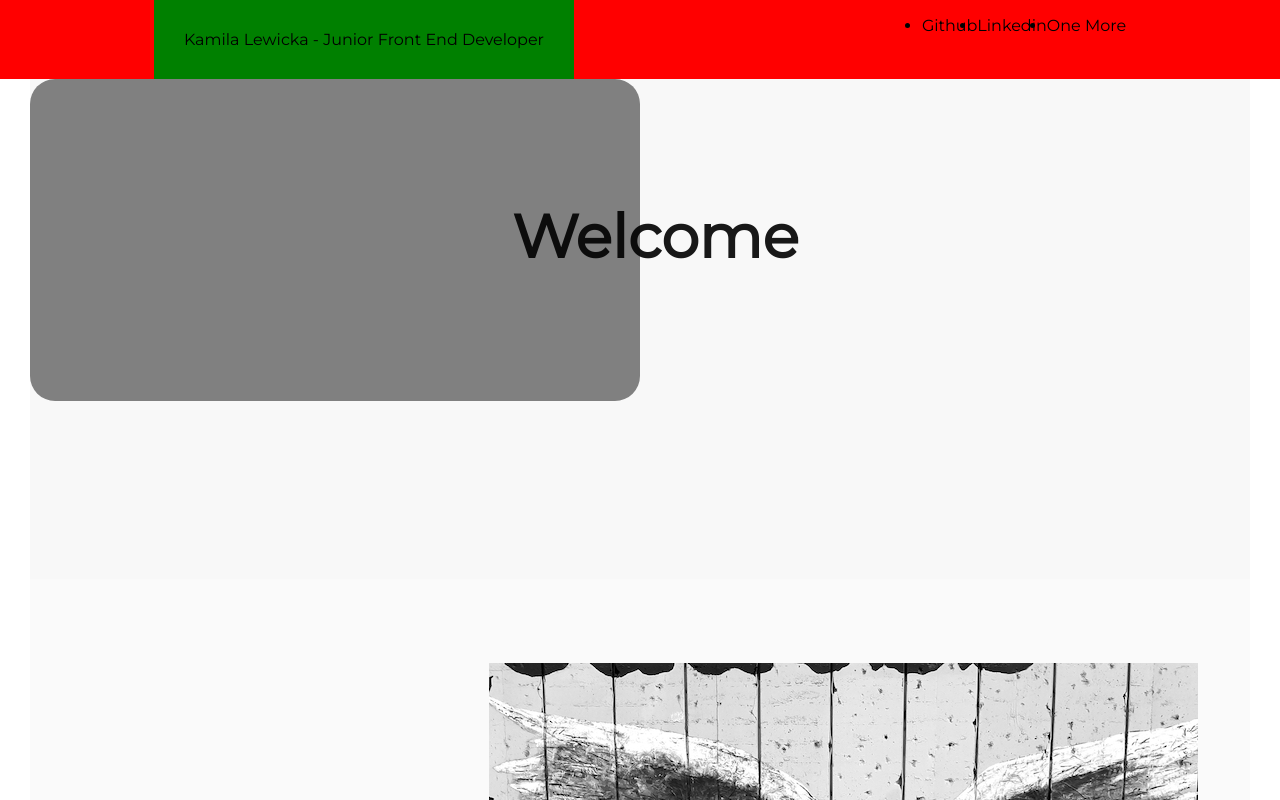
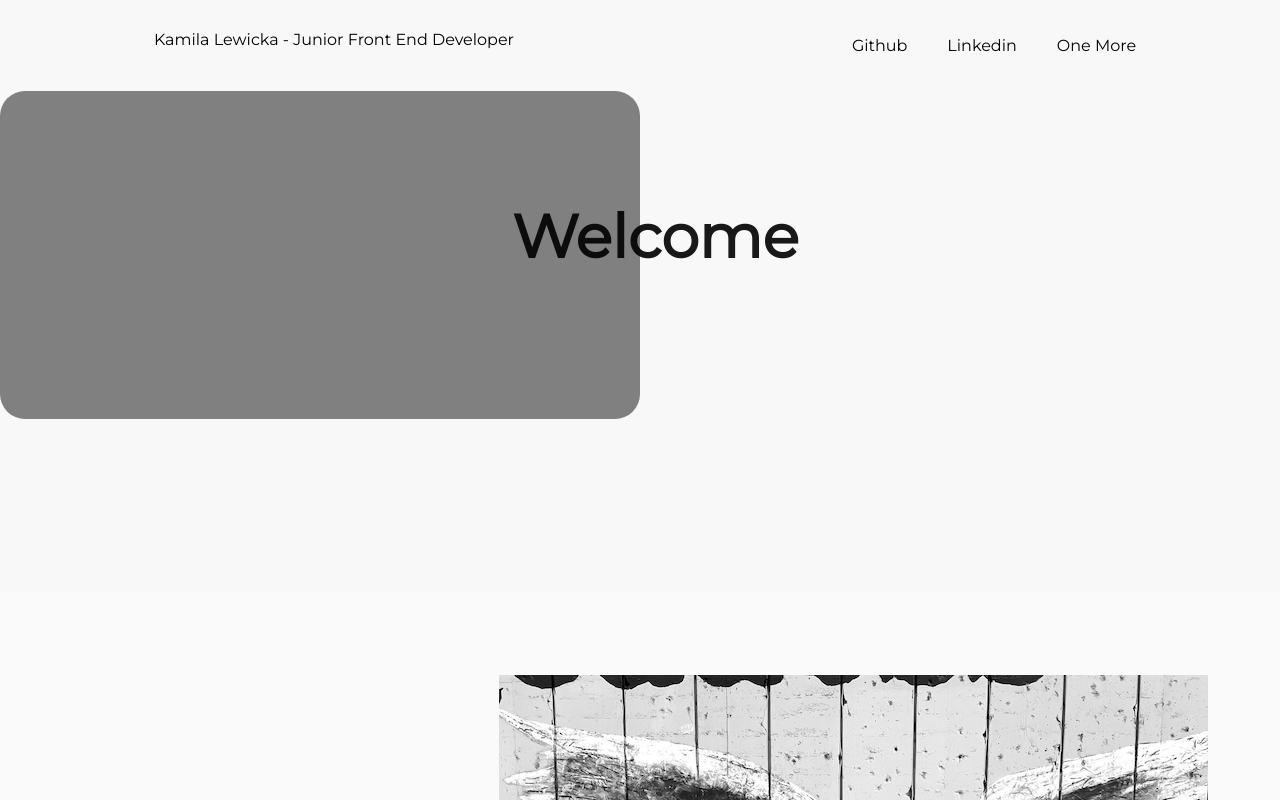
Before and after one commit to kamilalew/portfolio, a React (Create React App) app: page / in a window 1280 px wide. Shown: the top 800 px of the page. Built offline with nearby package versions, Linux system fonts and the light colour scheme.

Commit message:
Moved Header to new component, inititated Welcome component

```diff
--- a/src/App.css
+++ b/src/App.css
@@ -1,40 +1,10 @@
 .App {
   text-align: center;
   font-family: 'Montserrat', sans-serif;
+  background-color: #f8f8f8;
 }
 
-.main_header {
-  color: black;
-  background-color: red;
-  display: flex;
-  justify-content: space-around;
-}
-
-.main_header ul{
-  display: flex;
-}
-
-.main_container {
-  background-color: #f8f8f8;
-  height: 1000px;
-}
-
-@media only screen and (min-width: 600px) {
-  .main_container {
-    margin: 0 30px 0 30px;
-  }
-}
-
-header {
-  text-align: left;
-  padding: 30px;
-  /* position: fixed; */
-  right: 0;
-  left: 0;
-  z-index: 999;
-}
-
-.welcome {
+.welcome-message {
   position: absolute;
   top: 25%;
   left: 20%;
@@ -45,35 +15,30 @@ header {
 }
 
 @media only screen and (min-width: 600px) {
-  header {
-    left: 40%;
-    /* position: fixed; */
-    background-color: green;
-  }
-  .welcome {
+  .welcome-message {
     top: 25%;
     left: 40%;
   }
 }
 
-.introduction_container {
+.Welcome-wrapper {
   height: 400px;
 }
 
 @media only screen and (min-width: 600px) {
-  .introduction_container {
+  .Welcome-wrapper {
     display: flex;
     height: 500px;
   }
 }
 
-.introduction_container:hover .welcome {
+.Welcome-wrapper:hover .welcome {
   opacity: 0;
   transition: opacity ease-in 1s;
 }
 
-.introduction_container:hover .left_intro_container {
-  background-color: crimson;
+.Welcome-wrapper:hover .left_intro_container {
+  background-color: #e30b5d;
   flex: 2;
 }
 
@@ -81,7 +46,7 @@ header {
   height: 200px;
   background-color: grey;
   flex: 1;
-  transition: flex linear 2s, background-color ease-in 2s;
+  transition: flex linear 1s, background-color ease-in 1s;
   padding-top: 10%;
   border-radius: 25px;
 }
@@ -91,7 +56,7 @@ header {
   padding: 10px;
 }
 
-.introduction_container:hover .left_intro_text_1, .introduction_container:hover .left_intro_text_2, .introduction_container:hover .left_intro_text_3 {
+.Welcome-wrapper:hover .left_intro_text_1, .Welcome-wrapper:hover .left_intro_text_2, .Welcome-wrapper:hover .left_intro_text_3 {
   opacity: 1;
   color: white;
   font-size: 20px;
--- a/src/App.js
+++ b/src/App.js
@@ -4,30 +4,14 @@ import reactIcon from './images/react.svg';
 import cssIcon from './images/css.svg';
 import html5Icon from './images/html5.svg';
 import jsIcon from './images/js.png';
+import Header from './Header/Header.js';
+import Welcome from './Welcome/Welcome.js';
 
 function App() {
   return (
     <div className="App">
-      <div className='main_header'>
-        <header>Kamila Lewicka - Junior Front End Developer</header>
-        <ul className='header_information'>
-          <li>Github</li>
-          <li>Linkedin</li>
-          <li>One More</li>
-        </ul>
-      </div >
-      <div className='main_container'>
-        <div className='introduction_container'>
-          <div className='welcome'>Welcome</div>
-          <div className='left_intro_container'>
-            <div className='left_intro_container_text'>
-              <div className='left_intro_text_1'>Hello</div>
-              <div className='left_intro_text_2'>My name is Kamila</div>
-              <div className='left_intro_text_3'>I'm a Front End Web Developer</div>
-            </div>
-          </div>
-          <div className='right_intro_container'></div>
-        </div>
+      <Header />
+      <Welcome />
         <div className='about_me_container'>
           <div className='about_me_description'>Junior Front End Web developer looking for my first role.
           For many years I've managed multiple international research projects. Now it's time to code !
@@ -54,7 +38,6 @@ function App() {
         </div>
         <div className='projects'>My projects</div>
       </div>
-    </div >
   );
 }
 
--- /dev/null
+++ b/src/Header/Header.css
@@ -0,0 +1,23 @@
+   .Header-wrapper ul{
+    display: flex;
+    justify-content: space-around;
+  }
+
+  .Header-wrapper ul li{
+    padding: 20px;
+    list-style-type: none;
+  }
+
+  .Header-name {
+    padding: 30px;
+  }
+
+  @media only screen and (min-width: 600px) {
+    .Header-wrapper {
+        display: flex;
+        justify-content: space-around;
+    }
+    .Header-name {
+      left: 40%;
+    }
+  }
--- /dev/null
+++ b/src/Header/Header.js
@@ -0,0 +1,16 @@
+import React from 'react';
+import './Header.css'
+
+export default function Header() {
+        return (
+            <div className='Header-wrapper'>
+                <div className='Header-name'>Kamila Lewicka - Junior Front End Developer
+                </div>
+                <ul className='header_information'>
+                    <li>Github</li>
+                    <li>Linkedin</li>
+                    <li>One More</li>
+                </ul>
+            </div >
+        )
+    }
--- /dev/null
+++ b/src/Welcome/Welcome.js
@@ -0,0 +1,18 @@
+import React from 'react';
+import './Welcome.css';
+
+export default function Welcome() {
+    return (
+        <div className='Welcome-wrapper introduction_container'>
+          <div className='welcome-message'>Welcome</div>
+          <div className='left_intro_container'>
+            <div className='left_intro_container_text'>
+              <div className='left_intro_text_1'>Hello</div>
+              <div className='left_intro_text_2'>My name is Kamila</div>
+              <div className='left_intro_text_3'>I'm a Front End Web Developer</div>
+            </div>
+          </div>
+          <div className='right_intro_container'></div>
+        </div>
+    )
+}
```
Also changed, not shown: src/Welcome/Welcome.css (added).
